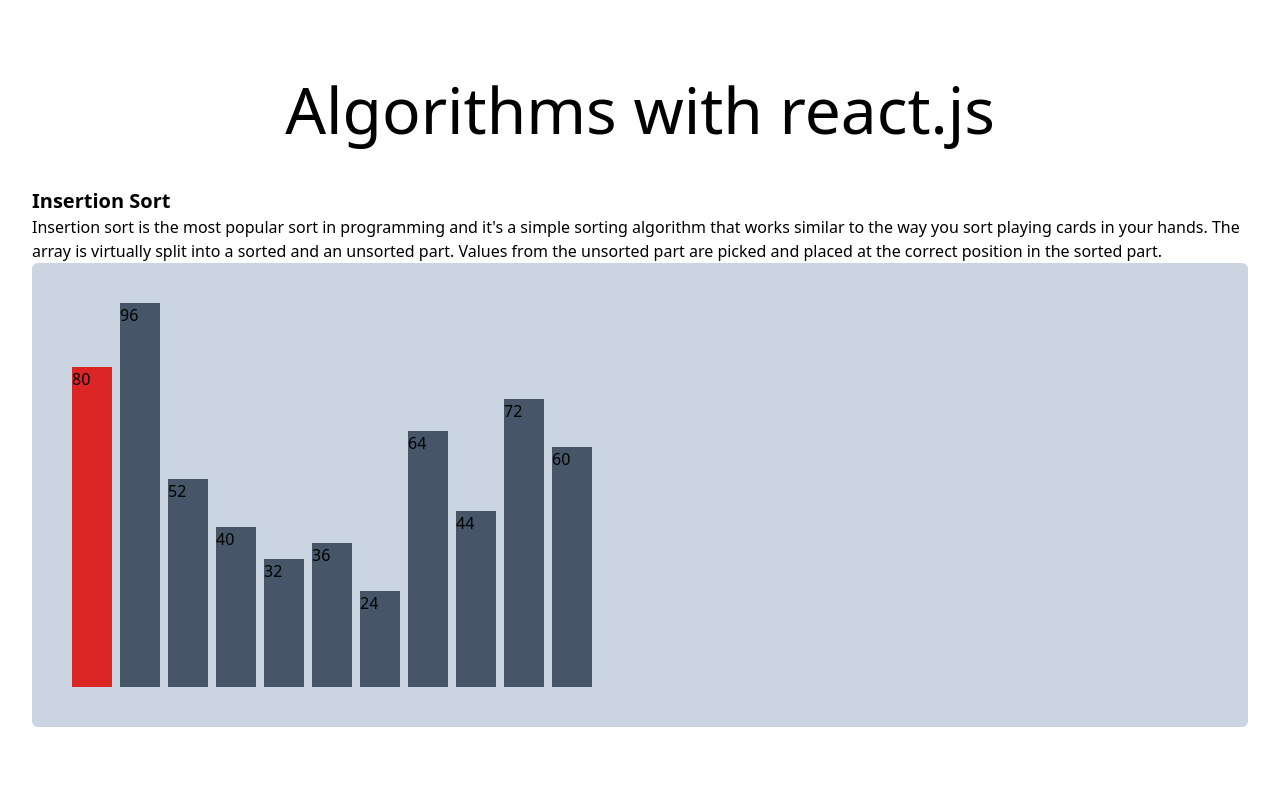
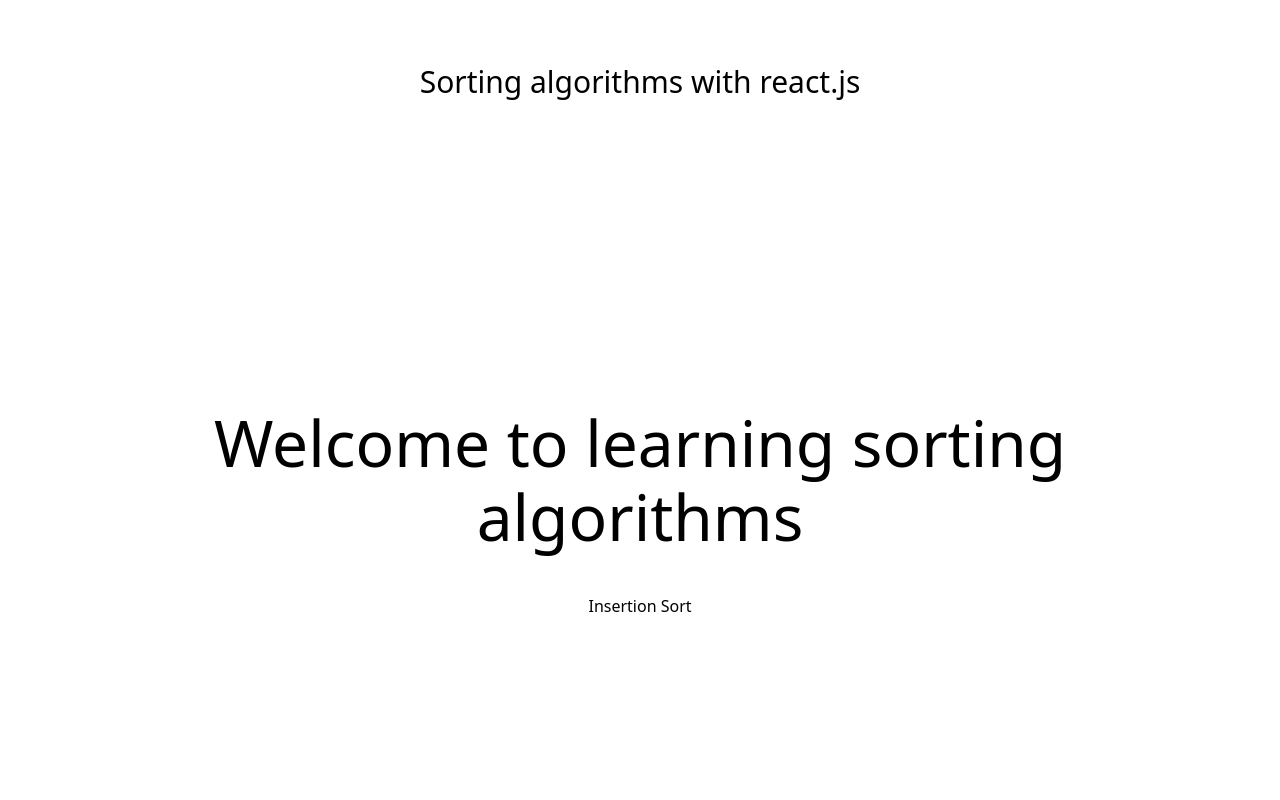
Before and after one commit to Mustafa-Zahedi/basic-algorithms-with-reactjs, a Next.js app: page / in a window 1280 px wide. Shown: the top 800 px of the page. Built offline with nearby package versions, Linux system fonts and the light colour scheme.

Commit message:
layout page added

```diff
--- a/pages/_app.js
+++ b/pages/_app.js
@@ -1,7 +1,12 @@
-import '../styles/globals.css'
+import "../styles/globals.css";
+import Layout from "./layout";
 
 function MyApp({ Component, pageProps }) {
-  return <Component {...pageProps} />
+  return (
+    <Layout>
+      <Component {...pageProps} />
+    </Layout>
+  );
 }
 
-export default MyApp
+export default MyApp;
--- a/pages/index.jsx
+++ b/pages/index.jsx
@@ -1,6 +1,6 @@
 import Head from "next/head";
 import styles from "../styles/Home.module.css";
-import Insertion from "./insertion";
+import Link from "next/link";
 
 export default function Home() {
   return (
@@ -12,20 +12,10 @@ export default function Home() {
       </Head>
 
       <main className={styles.main}>
-        <h1 className={styles.title}>Algorithms with react.js</h1>
+        <h1 className={styles.title}>Welcome to learning sorting algorithms</h1>
         <div className="my-5"></div>
-        <Insertion />
+        <Link href={"/insertion"}>Insertion Sort</Link>
       </main>
-
-      <footer className={styles.footer}>
-        <a
-          href="https://github.com/Mustafa-Zahedi"
-          target="_blank"
-          rel="noopener noreferrer"
-        >
-          made by <span className="text-xl font-medium mx-2">Zahedi</span>
-        </a>
-      </footer>
     </div>
   );
 }
--- a/pages/insertion.jsx
+++ b/pages/insertion.jsx
@@ -3,16 +3,16 @@ import { useState, useEffect } from "react";
 const Insertion = () => {
   const [c] = useState([
     {
-      96: "bg-slate-600 w-10 h-96",
+      40: "bg-slate-600 w-10 h-40",
     },
     {
-      80: "bg-slate-600 w-10 h-80",
+      20: "bg-slate-600 w-10 h-20",
     },
     {
       52: "bg-slate-600 w-10 h-52",
     },
     {
-      40: "bg-slate-600 w-10 h-40",
+      80: "bg-slate-600 w-10 h-80",
     },
     {
       32: "bg-slate-600 w-10 h-32",
@@ -63,17 +63,14 @@ const Insertion = () => {
   return (
     <section>
       <h3 className="font-bold text-xl">Insertion Sort</h3>
-      <span className="font-medium">
+      <p className="indent-8 font-medium my-3">
         Insertion sort is the most popular sort in programming and it's a simple
         sorting algorithm that works similar to the way you sort playing cards
         in your hands. The array is virtually split into a sorted and an
         unsorted part. Values from the unsorted part are picked and placed at
         the correct position in the sorted part.
-      </span>
-      <div
-        key={12}
-        className="flex gap-2 items-end bg-slate-300 p-10 rounded-md"
-      >
+      </p>
+      <div className="flex gap-2 items-end bg-slate-300 p-10 rounded-md">
         {a.map((e) => (
           <span key={Object.keys(e)} className={Object.values(e)}>
             {Object.keys(e)}
--- /dev/null
+++ b/pages/layout.jsx
@@ -0,0 +1,23 @@
+import styles from "../styles/Home.module.css";
+
+const Layout = ({ children }) => {
+  return (
+    <div className={styles.container}>
+      <main className={styles.main}>
+        <h1 className="text-3xl">Sorting algorithms with react.js</h1>
+        <div className="my-3">{children}</div>
+      </main>
+      <footer className={styles.footer}>
+        <a
+          href="https://github.com/Mustafa-Zahedi"
+          target="_blank"
+          rel="noopener noreferrer"
+        >
+          made by <span className="text-xl font-medium mx-2">Zahedi</span>
+        </a>
+      </footer>
+    </div>
+  );
+};
+
+export default Layout;
```
